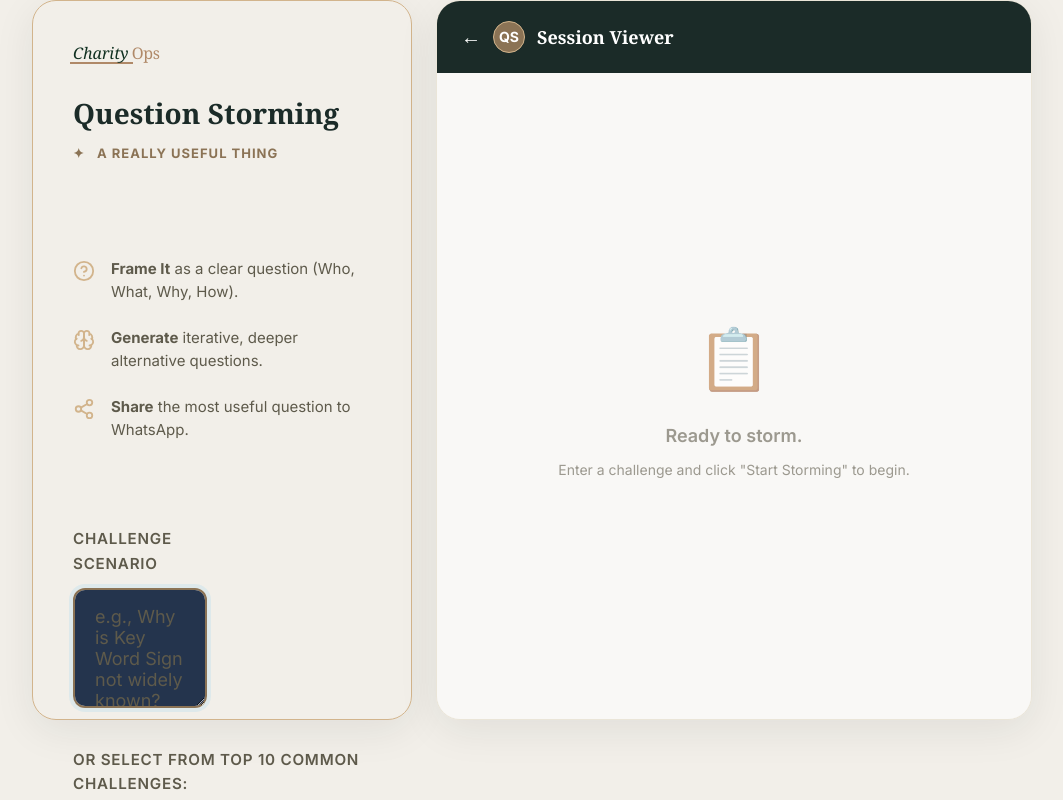
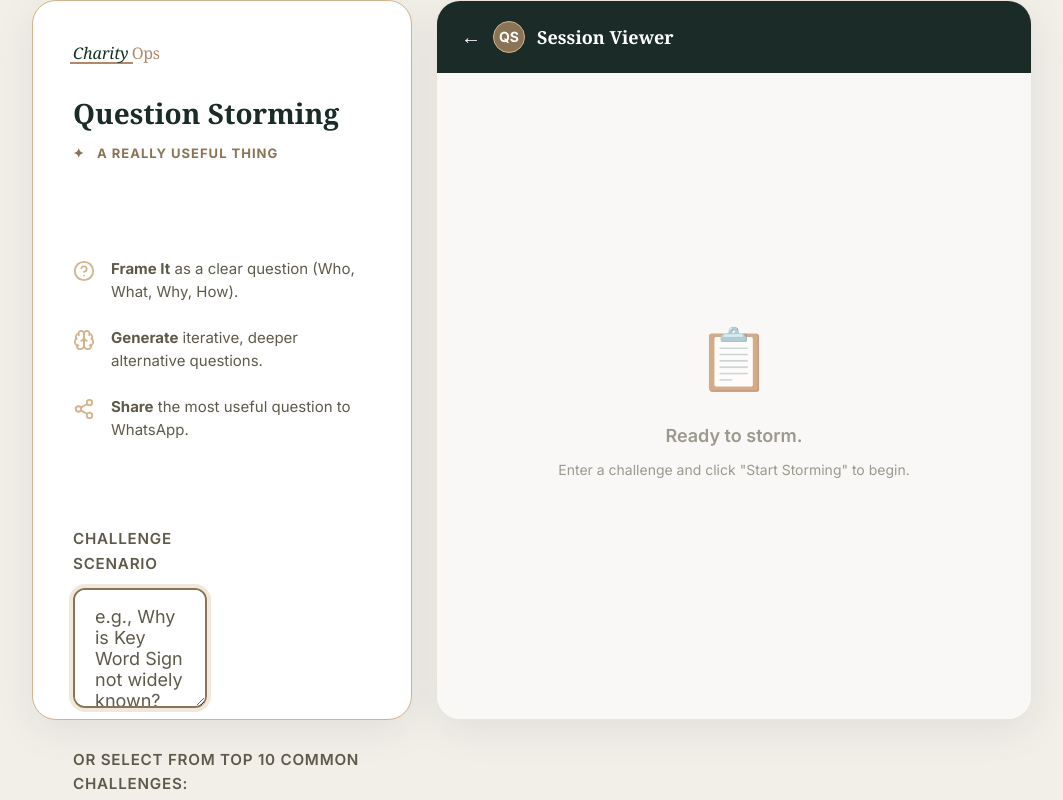
Before and after one commit to uantchern/question-storming, a React (Vite) app: page / in a window 1280 px wide. Shown: the top 800 px of the page, without its empty margins (108-1171 px from the left). Built offline with nearby package versions, Linux system fonts and the light colour scheme.

Commit message:
Fix syntax error on --surface-color

```diff
--- a/src/index.css
+++ b/src/index.css
@@ -4,7 +4,7 @@
   --text-muted: #5E5A4B;
   --accent-color: #8B7355;
   --accent-hover: #1B2B28;
-  --surface-color: var(--text-color)fff;
+  --surface-color: #ffffff;
   --surface-hover: #fafafa;
   --border-color: #D2B48C;
   --error-color: #ef4444;
@@ -199,8 +199,8 @@ input[type="text"]:focus,
 textarea:focus {
   outline: none;
   border-color: var(--accent-color);
-  background-color: #24344d;
-  box-shadow: 0 0 0 4px rgba(56, 189, 248, 0.1);
+  background-color: #ffffff;
+  box-shadow: 0 0 0 4px rgba(210, 180, 140, 0.3);
 }
 
 .setup-fields {
@@ -225,7 +225,7 @@ textarea:focus {
 .duration-input:focus {
   outline: none;
   border-color: var(--accent-color);
-  background-color: #24344d;
+  background-color: #ffffff;
 }
 
 @media (max-width: 640px) {
```
